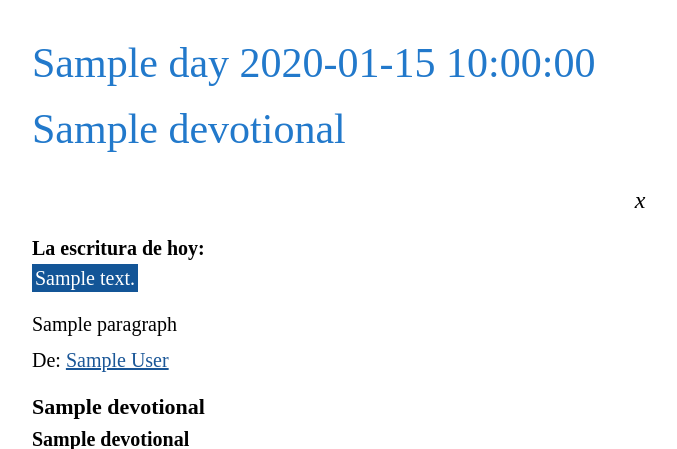
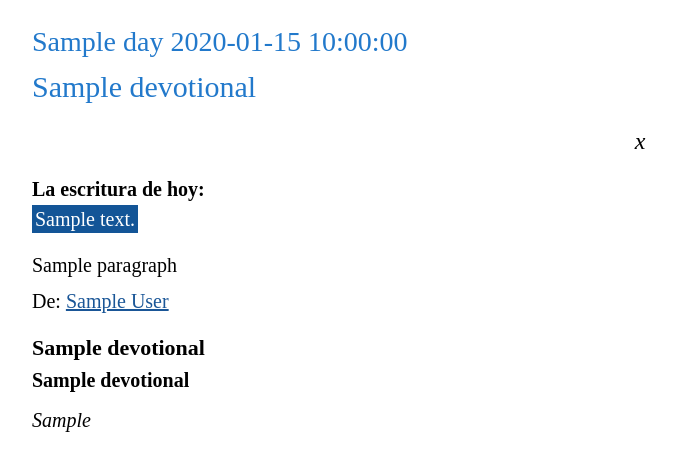
Before and after one commit to antastorga/antastorga.github.io, a Python web app: template templates/devotional.html.j2 in a window 1280 px wide. Shown: the top 449 px of the page, without its empty margins (0-677 px from the left). Run offline with Jinja, Linux system fonts and the light colour scheme; the template is opened without the code that fills it: most values are stand-ins (such as "Sample title", 1, 10 or a date in 2020).

Commit message:
feature: change to make daily devotional one page

```diff
--- a/scrap.py
+++ b/scrap.py
@@ -9,7 +9,7 @@
 from selenium.webdriver.common.by import By
 from selenium.webdriver.support import expected_conditions as EC
 from selenium.webdriver.support.ui import WebDriverWait
-from weasyprint import HTML
+from weasyprint import HTML, CSS
 from webdriver_manager.chrome import ChromeDriverManager
 
 scrap_timeout_seconds = 60
@@ -197,7 +197,9 @@
 
 def convert_file(filename):
     full_filename = os.path.join(build_path, filename)
-    HTML('{filename}.html'.format(filename=full_filename)).write_pdf('{filename}.pdf'.format(filename=full_filename))
+    html = HTML('{filename}.html'.format(filename=full_filename))
+    css = CSS(string='@page { size: A4; margin: 1cm }')
+    html.write_pdf('{filename}.pdf'.format(filename=full_filename), stylesheets=[css])
 
 
 def write_and_convert(build_path, filename, devotionals):
--- a/templates/devotional.html.j2
+++ b/templates/devotional.html.j2
@@ -7,8 +7,8 @@
 {% macro show_devotional_content(devotional) %}
 <div style="margin: 1.5em 1.5em;">
 
-    <p style="color: #2279cb; font-size: 42px; font-family: Serif; font-weight: lighter; line-height: 1em; margin-bottom: 0.5em;">{{devotional.day}} {{devotional.date}}</p>
-    <h2 style="color: #2279cb; font-size: 42px; font-family: Serif; font-weight: lighter; margin-height: 0.1em; margin-top: 0.1em;">{{devotional.title}}</h2>
+    <p style="color: #2279cb; font-size: 28px; font-family: Serif; font-weight: lighter; line-height: 1em; margin-bottom: 0.5em;">{{devotional.day}} {{devotional.date}}</p>
+    <h2 style="color: #2279cb; font-size: 30px; font-family: Serif; font-weight: lighter; margin-height: 0.1em; margin-top: 0.1em;">{{devotional.title}}</h2>
 
     <p style="font-style: italic; font-weight: lighter; font-size: 24px; font-family: Serif !important; text-align: center; line-height: 1em; margin-bottom: -0.5em;">{{devotional.passage}}</p>
     <br>
```
